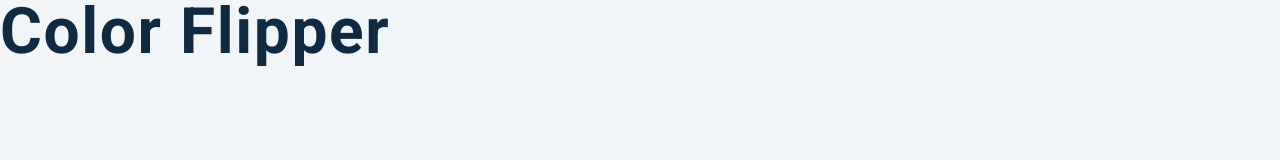
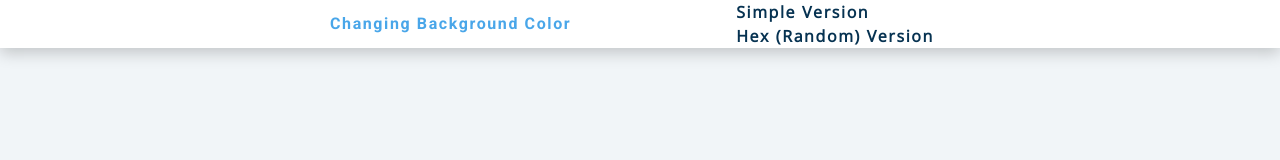
Before and after one commit to jlochoam-codes/vanillajs-projects, a plain HTML site: page 01-color_flipper/index.html in a window 1280 px wide. Drawn offline with nearby package versions, Linux system fonts and the light colour scheme.

Commit message:
Added navbar to change between Simple version and Hex (random) version

```diff
--- a/01-color_flipper/index.html
+++ b/01-color_flipper/index.html
@@ -1,16 +1,30 @@
 <!DOCTYPE html>
 <html lang="en">
+
 <head>
   <meta charset="UTF-8" />
   <meta name="viewport" content="width=device-width, initial-scale=1.0" />
   <title>Color Flipper || Simple</title>
-
   <!-- styles -->
   <link rel="stylesheet" href="styles.css" />
 </head>
+
 <body>
-    <h1>color flipper</h1>
+  <nav>
+    <div class="nav-center">
+      <h4>Changing Background Color</h4>
+      <ul>
+        <li>
+          <a href="index.html">Simple version</a>
+        </li>
+        <li>
+          <a href="#">Hex (random) version</a>
+        </li>
+      </ul>
+    </div>
+  </nav>
   <!-- javascript -->
   <script src="app.js"></script>
 </body>
+
 </html>
```
Lines whose indentation alone changed are shown as unchanged.
